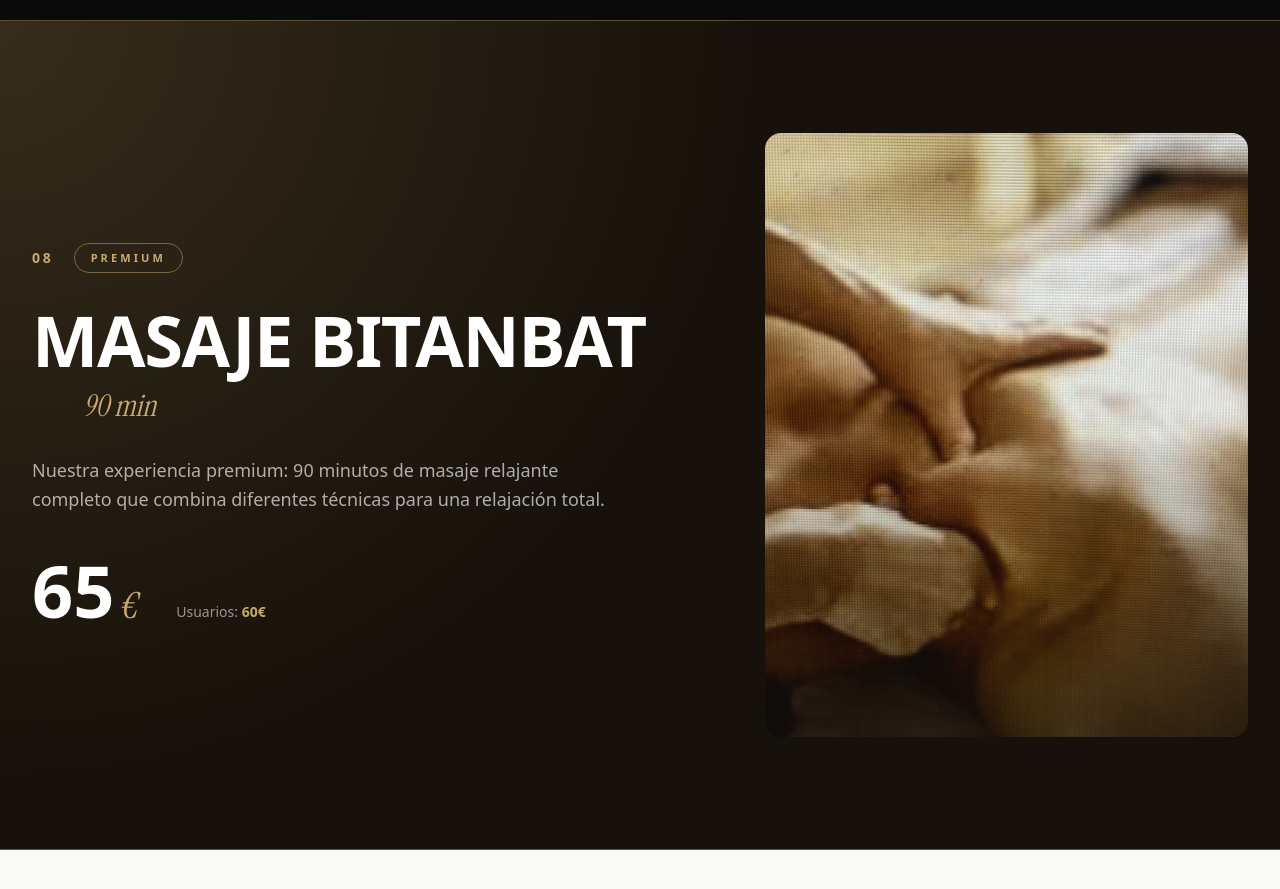
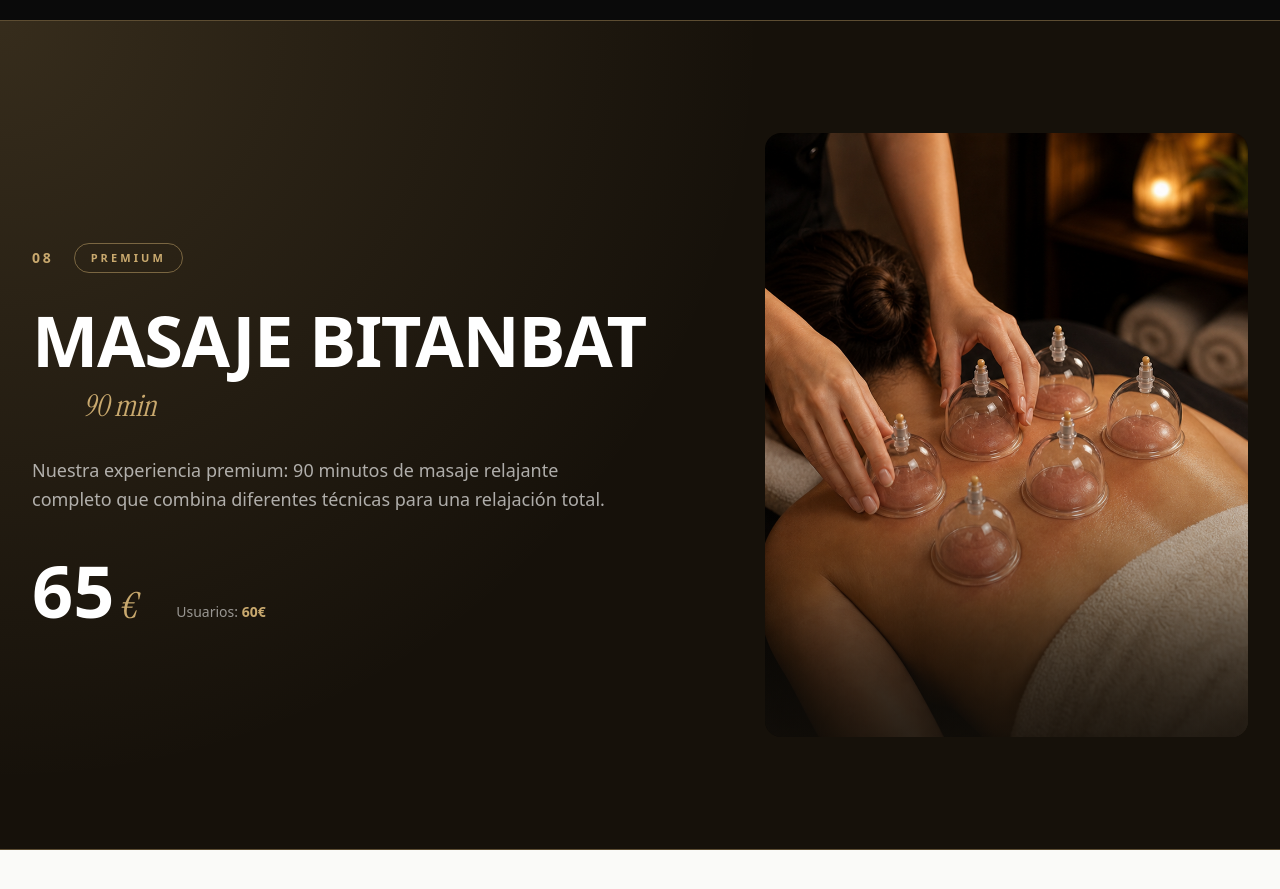
Before and after one commit to Pueyo10/bitanbat-web, a Next.js app: page /es/masajes in a window 1280 px wide. Shown: the part 3280-4169 px from the top of the page. Built offline with nearby package versions, Linux system fonts and the light colour scheme.

Commit message:
Use treatment-specific massage images

```diff
--- a/src/app/[locale]/masajes/page.tsx
+++ b/src/app/[locale]/masajes/page.tsx
@@ -12,49 +12,49 @@ import Button from "@/components/ui/Button";
 const treatments = [
   {
     id: "ventosas",
-    image: "/media/bitanbat/massage-treatment.jpg",
+    image: "/media/masajes/tratamiento-ventosas-v2.png",
     price: "40",
     memberPrice: "35",
   },
   {
     id: "drenajelinfatico",
-    image: "/media/bitanbat/massage-treatment.jpg",
+    image: "/media/masajes/tratamiento-ventosas-v2.png",
     price: "40",
     memberPrice: "35",
   },
   {
     id: "reflexologia",
-    image: "/media/bitanbat/massage-treatment.jpg",
+    image: "/media/masajes/tratamiento-ventosas-v2.png",
     price: "40",
     memberPrice: "35",
   },
   {
     id: "descontracturante",
-    image: "/media/bitanbat/massage-treatment.jpg",
+    image: "/media/masajes/tratamiento-ventosas-v2.png",
     price: "40",
     memberPrice: "35",
   },
   {
     id: "relajante",
-    image: "/media/bitanbat/massage-treatment.jpg",
+    image: "/media/masajes/tratamiento-ventosas-v2.png",
     price: "40",
     memberPrice: "35",
   },
   {
     id: "maderoterapia",
-    image: "/media/bitanbat/massage-treatment.jpg",
+    image: "/media/masajes/tratamiento-ventosas-v2.png",
     price: "40",
     memberPrice: "35",
   },
   {
     id: "craneo",
-    image: "/media/bitanbat/massage-treatment.jpg",
+    image: "/media/masajes/tratamiento-ventosas-v2.png",
     price: "40",
     memberPrice: "35",
   },
   {
     id: "bitanbat",
-    image: "/media/bitanbat/massage-treatment.jpg",
+    image: "/media/masajes/tratamiento-ventosas-v2.png",
     price: "65",
     memberPrice: "60",
     duration: "90 min",
```
